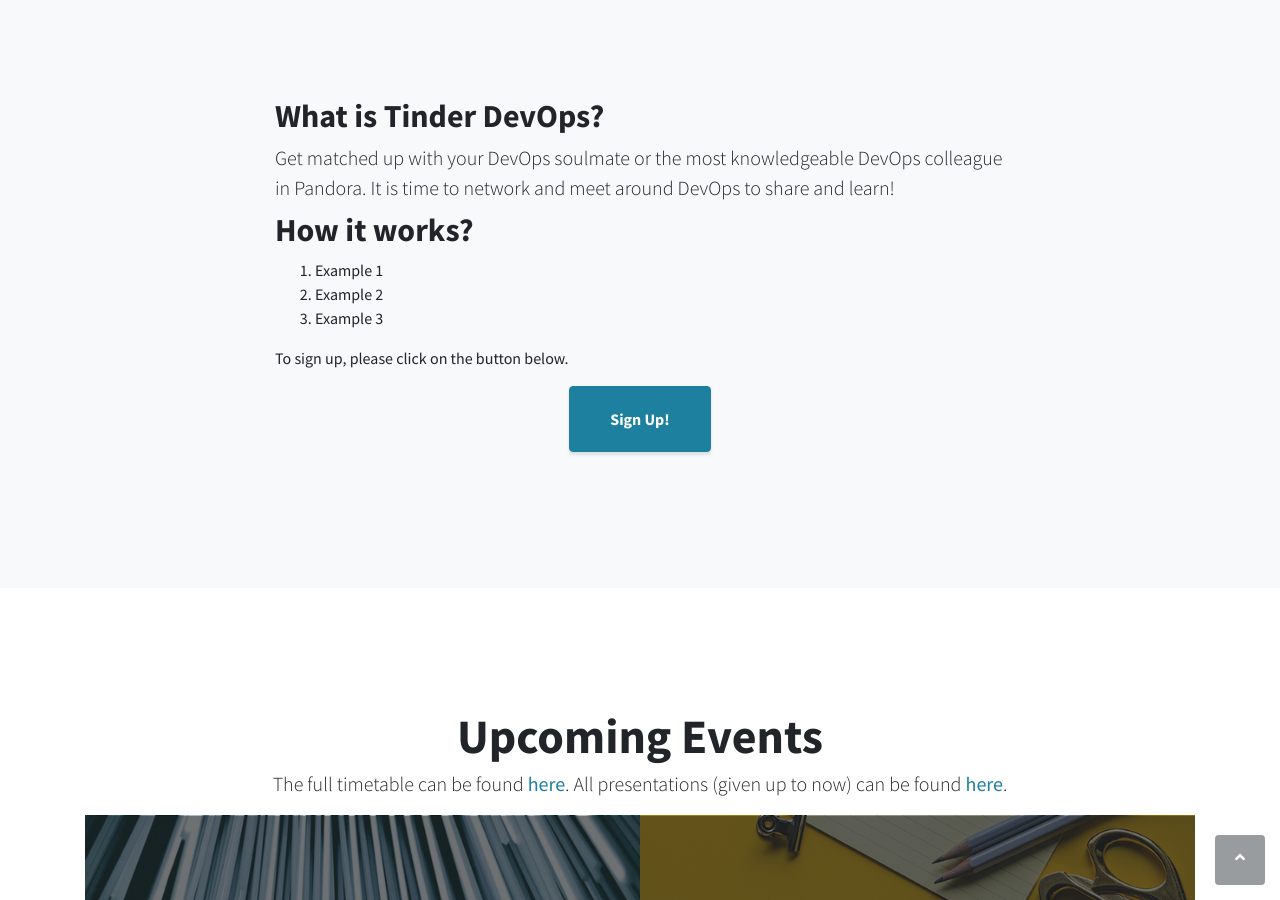
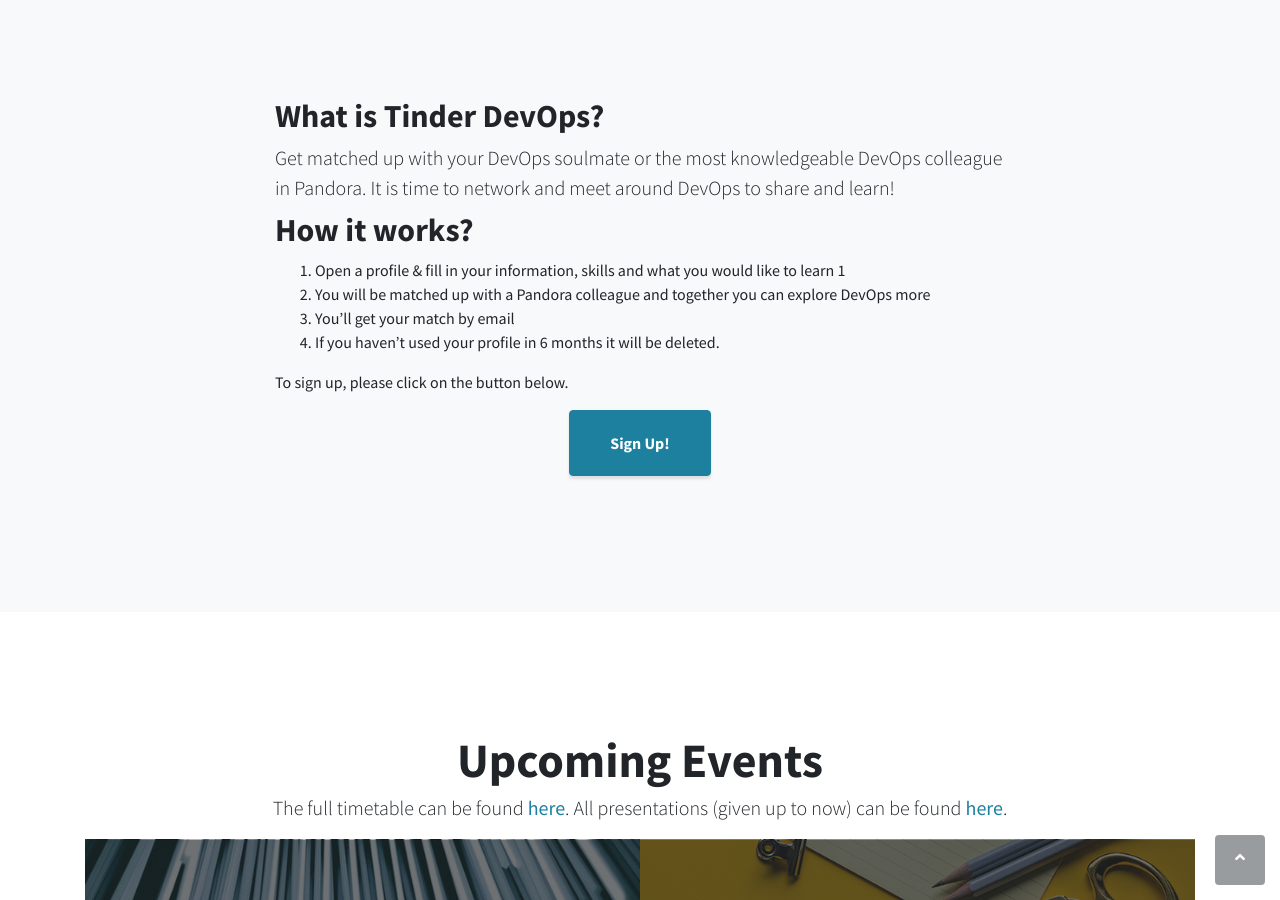
Before and after one commit to milenabaj/tinder_devops, a Jekyll site: the page index.html, which Jekyll copies as it is, in a window 1280 px wide and 900 px high, scrolled down 923 px. Built offline with Jekyll 4.4.1, drawn with Linux system fonts in a browser that asks for light colours.

Commit message:
Update index.html

```diff
--- a/index.html
+++ b/index.html
@@ -51,11 +51,14 @@
                         Get matched up with your DevOps soulmate or the most knowledgeable DevOps colleague in Pandora.
                         It is time to network and meet around DevOps to share and learn!  <br>
                         <h2>How it works?</h2>
+
                         <ol>
-                        <li>Example 1</li>
-                        <li>Example 2</li>
-                        <li>Example 3</li>
+                        <li>Open a profile & fill in your information, skills and what you would like to learn 1</li>
+                        <li>You will be matched up with a Pandora colleague and together you can explore DevOps more </li>
+                        <li>You’ll get your match by email</li>
+                        <li>If you haven’t used your profile in 6 months it will be deleted. </li>
                         </ol>
+
                         To sign up, please click on the button below. <br>
                     </p>
             </div>
```
